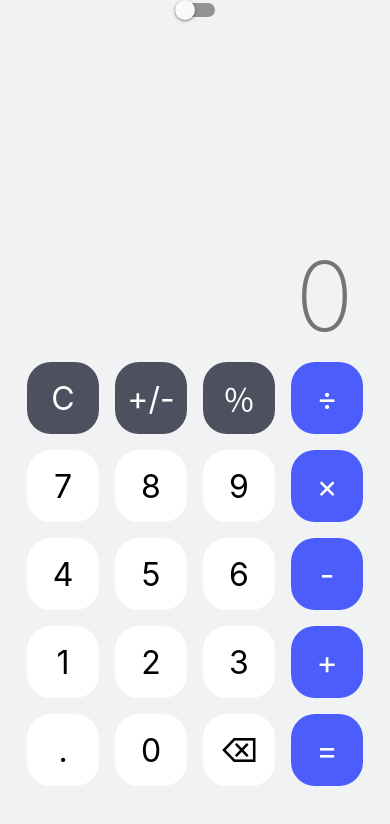
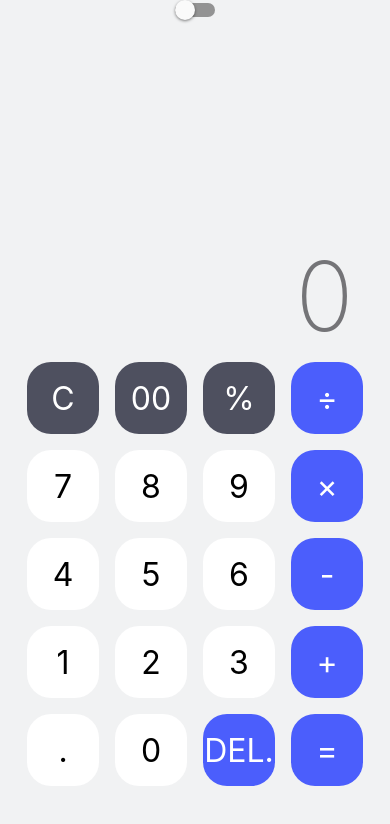
Before and after one commit to banuseyhan/calculator-sample, a React Native app in the folder cs/: screen / in a window 390 px wide. Shown: the top 824 px of the page. Built offline with nearby package versions, Linux system fonts and the light colour scheme.

Commit message:
ui update

```diff
--- a/cs/src/components/Calculator.js
+++ b/cs/src/components/Calculator.js
@@ -1,8 +1,8 @@
-import  React from "react";
+import * as React from "react";
 import Button from "./Button";
 import { View, Text } from "react-native";
 import { Styles } from "../styles/GlobalStyles";
-import { myColor } from "../styles/Color";
+import { myColor } from "../styles/color";
 import { useState } from "react";
 export default function Calculator() {
   const [firstNumber, setFirstNumber] = useState("");
@@ -97,9 +97,9 @@ export default function Calculator() {
         {firstNumberDisplay()}
       </View>
       <View style={Styles.row}>
-        <Button title="C" isGray onPress={clear} />
-        <Button title="+/-" isGray onPress={() => handleOperationPress("+/-")} />
-        <Button title="％" isGray onPress={() => handleOperationPress("％")} />
+      <Button title="C" isGray onPress={clear} />
+        <Button title="00" isGray onPress={() => handleOperationPress("00")} />
+        <Button title="%" isGray onPress={() => handleOperationPress("%")} />
         <Button title="÷" isBlue onPress={() => handleOperationPress("/")} />
       </View>
       <View style={Styles.row}>
@@ -123,7 +123,7 @@ export default function Calculator() {
       <View style={Styles.row}>
         <Button title="." onPress={() => handleNumberPress(".")} />
         <Button title="0" onPress={() => handleNumberPress("0")} />
-        <Button title="⌫" onPress={() => setFirstNumber(firstNumber.slice(0, -1))} />
+        <Button title="DEL." isBlue onPress={() => setFirstNumber(firstNumber.slice(0, -1))} />
         <Button title="=" isBlue onPress={() => getResult()} />
       </View>
     </View>
--- a/cs/src/styles/GlobalStyles.js
+++ b/cs/src/styles/GlobalStyles.js
@@ -6,7 +6,6 @@ export const Styles = StyleSheet.create({
     btnBlue: {
         width: 72,
         height: 72,
-
         borderRadius: 24,
         backgroundColor: myColor.blue,
         justifyContent: "center",
@@ -53,6 +52,11 @@ export const Styles = StyleSheet.create({
         maxWidth: '100%',
         flexDirection: "row",
     },
+    es: {
+width: 100,
+height: 72,
+borderRadius: 24,
+    },
     viewBottom: {
         position: 'absolute',
         bottom: 50,
```
